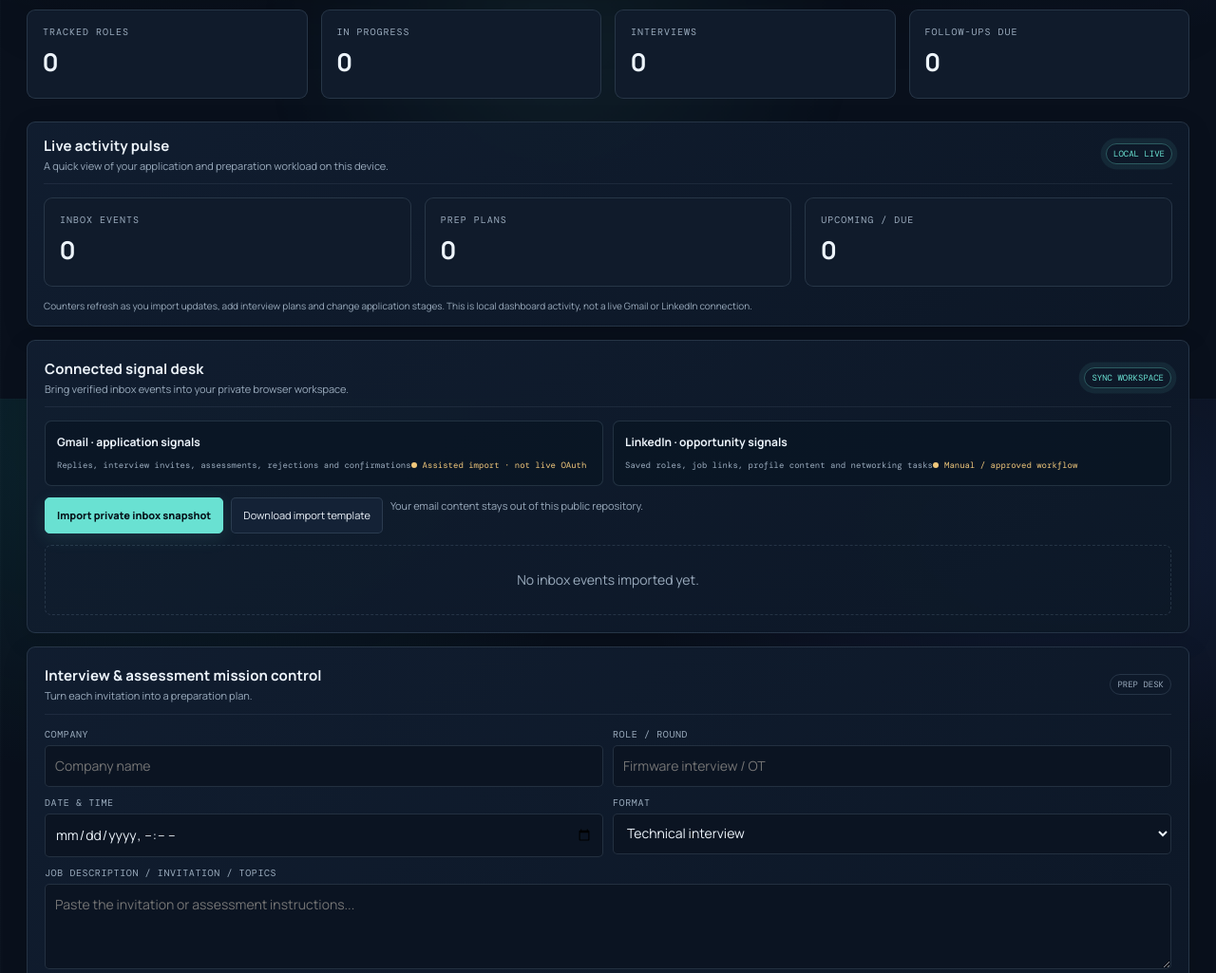
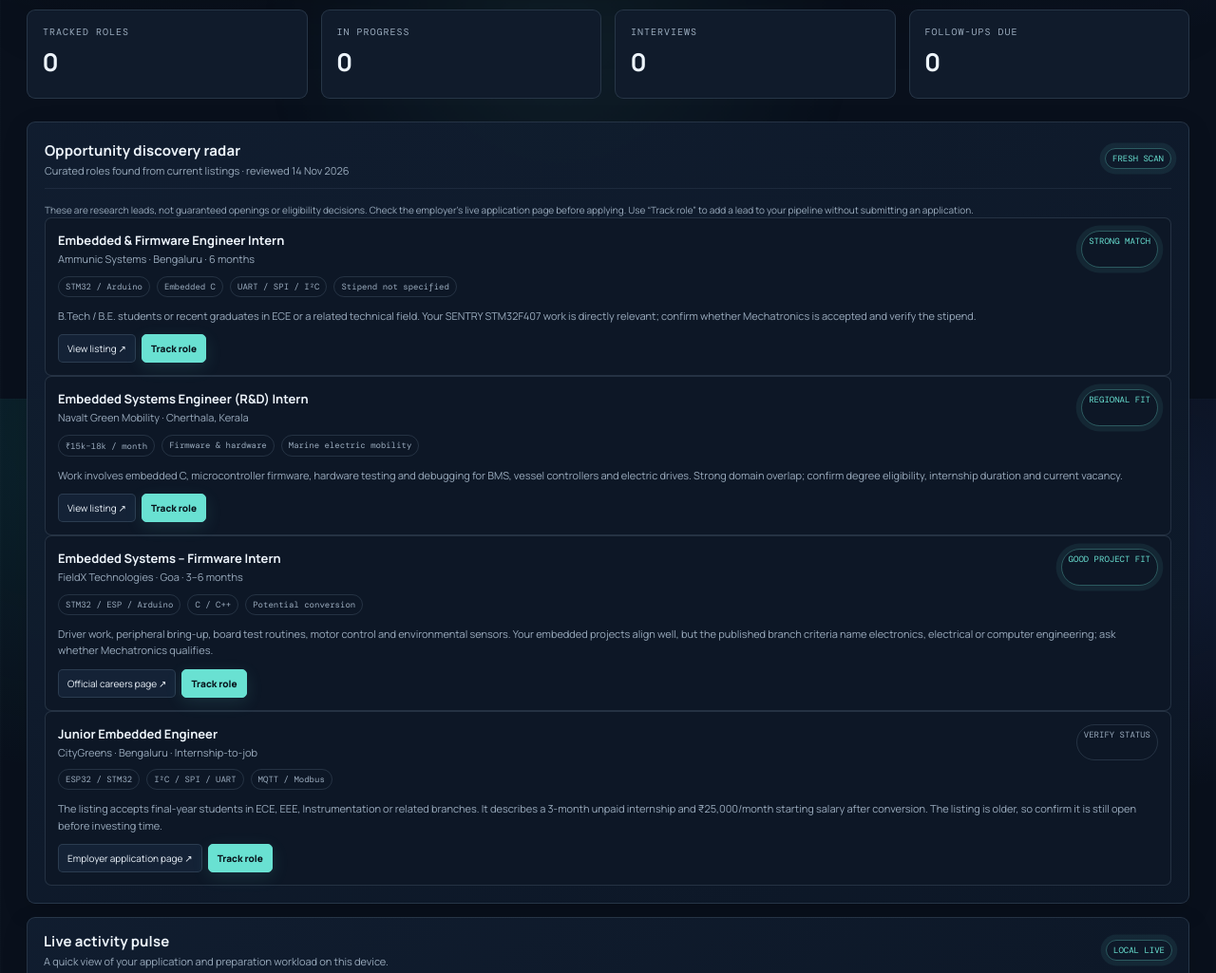
Before and after one commit to cbhavithscultural-cloud/engineering-portfolio, a plain HTML site: page career/index.html in a window 1280 px wide. Shown: the part 380-1405 px from the top of the page at 95% size. Drawn offline with nearby package versions, Linux system fonts and the light colour scheme.

Commit message:
Add curated opportunity discovery radar with evidence-based fit notes

```diff
--- a/career/index.html
+++ b/career/index.html
@@ -3,6 +3,12 @@
 <body><header class="top"><div class="shell topin"><a class="brand" href="../index.html">B<span>.</span> / CAREER OS</a><div class="toplinks"><a href="../index.html">PORTFOLIO</a><a href="https://github.com/cbhavithscultural-cloud/engineering-portfolio" target="_blank" rel="noreferrer">SOURCE ↗</a></div></div></header>
 <main class="shell"><section class="hero"><div><div class="eyebrow">PERSONAL CAREER OPERATIONS / V1</div><h1>Make every application<br><span style="color:var(--cyan)">a deliberate move.</span></h1><p>A local-first internship command centre for tracking opportunities, measuring role fit, preparing tailored outreach and staying on top of follow-ups.</p></div><div class="local"><span class="live-dot"></span>CAREER SYSTEM ONLINE · LOCAL DATA</div></section>
 <section class="stats"><div class="stat"><small>TRACKED ROLES</small><strong id="s-total">0</strong></div><div class="stat"><small>IN PROGRESS</small><strong id="s-active">0</strong></div><div class="stat"><small>INTERVIEWS</small><strong id="s-interviews">0</strong></div><div class="stat"><small>FOLLOW-UPS DUE</small><strong id="s-due">0</strong></div></section>
+<section class="panel"><div class="panelhead"><div><h2>Opportunity discovery radar</h2><div class="sub">Curated roles found from current listings · reviewed 14 Nov 2026</div></div><span class="pill stage"><span class="live-dot"></span>FRESH SCAN</span></div><div class="note">These are research leads, not guaranteed openings or eligibility decisions. Check the employer's live application page before applying. Use “Track role” to add a lead to your pipeline without submitting an application.</div><div class="opportunity-grid">
+<article class="app opportunity"><div class="app-top"><div><h3>Embedded & Firmware Engineer Intern</h3><div class="company">Ammunic Systems · Bengaluru · 6 months</div></div><span class="pill stage">STRONG MATCH</span></div><div class="app-meta"><span class="pill">STM32 / Arduino</span><span class="pill">Embedded C</span><span class="pill">UART / SPI / I²C</span><span class="pill">Stipend not specified</span></div><p class="sub">B.Tech / B.E. students or recent graduates in ECE or a related technical field. Your SENTRY STM32F407 work is directly relevant; confirm whether Mechatronics is accepted and verify the stipend.</p><div class="app-actions"><a class="btn small" href="https://in.linkedin.com/jobs/view/embedded-firmware-engineer-intern-at-ammunic-systems-private-limited-4489551810" target="_blank" rel="noreferrer">View listing ↗</a><button class="btn small primary" data-opportunity="ammunic">Track role</button></div></article>
+<article class="app opportunity"><div class="app-top"><div><h3>Embedded Systems Engineer (R&D) Intern</h3><div class="company">Navalt Green Mobility · Cherthala, Kerala</div></div><span class="pill stage">REGIONAL FIT</span></div><div class="app-meta"><span class="pill">₹15k–18k / month</span><span class="pill">Firmware & hardware</span><span class="pill">Marine electric mobility</span></div><p class="sub">Work involves embedded C, microcontroller firmware, hardware testing and debugging for BMS, vessel controllers and electric drives. Strong domain overlap; confirm degree eligibility, internship duration and current vacancy.</p><div class="app-actions"><a class="btn small" href="https://in.indeed.com/viewjob?jk=38a752a11a51e595" target="_blank" rel="noreferrer">View listing ↗</a><button class="btn small primary" data-opportunity="navalt">Track role</button></div></article>
+<article class="app opportunity"><div class="app-top"><div><h3>Embedded Systems – Firmware Intern</h3><div class="company">FieldX Technologies · Goa · 3–6 months</div></div><span class="pill stage">GOOD PROJECT FIT</span></div><div class="app-meta"><span class="pill">STM32 / ESP / Arduino</span><span class="pill">C / C++</span><span class="pill">Potential conversion</span></div><p class="sub">Driver work, peripheral bring-up, board test routines, motor control and environmental sensors. Your embedded projects align well, but the published branch criteria name electronics, electrical or computer engineering; ask whether Mechatronics qualifies.</p><div class="app-actions"><a class="btn small" href="https://fieldx.ai/careers" target="_blank" rel="noreferrer">Official careers page ↗</a><button class="btn small primary" data-opportunity="fieldx">Track role</button></div></article>
+<article class="app opportunity"><div class="app-top"><div><h3>Junior Embedded Engineer</h3><div class="company">CityGreens · Bengaluru · Internship-to-job</div></div><span class="pill">VERIFY STATUS</span></div><div class="app-meta"><span class="pill">ESP32 / STM32</span><span class="pill">I²C / SPI / UART</span><span class="pill">MQTT / Modbus</span></div><p class="sub">The listing accepts final-year students in ECE, EEE, Instrumentation or related branches. It describes a 3-month unpaid internship and ₹25,000/month starting salary after conversion. The listing is older, so confirm it is still open before investing time.</p><div class="app-actions"><a class="btn small" href="https://citygreens.zohorecruit.in/jobs/Careers/120768000007616090" target="_blank" rel="noreferrer">Employer application page ↗</a><button class="btn small primary" data-opportunity="citygreens">Track role</button></div></article>
+</div></section>
 <section class="panel" style="padding:13px 17px"><div class="panelhead"><div><h2>Live activity pulse</h2><div class="sub">A quick view of your application and preparation workload on this device.</div></div><span class="pill stage"><span class="live-dot"></span>LOCAL LIVE</span></div><div class="stats" style="margin:0;grid-template-columns:repeat(3,1fr)"><div class="stat"><small>INBOX EVENTS</small><strong id="pulse-inbox">0</strong></div><div class="stat"><small>PREP PLANS</small><strong id="pulse-prep">0</strong></div><div class="stat"><small>UPCOMING / DUE</small><strong id="pulse-next">0</strong></div></div><div class="note">Counters refresh as you import updates, add interview plans and change application stages. This is local dashboard activity, not a live Gmail or LinkedIn connection.</div></section>
 <section class="panel"><div class="panelhead"><div><h2>Connected signal desk</h2><div class="sub">Bring verified inbox events into your private browser workspace.</div></div><span class="pill stage">SYNC WORKSPACE</span></div><div class="integration-strip"><div class="integration"><b>Gmail · application signals</b><small>Replies, interview invites, assessments, rejections and confirmations</small><div class="state">Assisted import · not live OAuth</div></div><div class="integration"><b>LinkedIn · opportunity signals</b><small>Saved roles, job links, profile content and networking tasks</small><div class="state">Manual / approved workflow</div></div></div><div class="toolbar" style="margin-top:12px"><label class="btn primary" for="inboxImport">Import private inbox snapshot</label><input id="inboxImport" type="file" accept="application/json" class="hidden"><button class="btn" id="downloadInboxTemplate">Download import template</button><span class="sub">Your email content stays out of this public repository.</span></div><div id="inboxEvents" class="app-list"><div class="empty">No inbox events imported yet.</div></div></section>
 <section class="panel"><div class="panelhead"><div><h2>Interview & assessment mission control</h2><div class="sub">Turn each invitation into a preparation plan.</div></div><span class="pill">PREP DESK</span></div><div class="fields"><div class="field"><label>COMPANY</label><input id="prepCompany" placeholder="Company name"></div><div class="field"><label>ROLE / ROUND</label><input id="prepRole" placeholder="Firmware interview / OT"></div><div class="field"><label>DATE & TIME</label><input id="prepDate" type="datetime-local"></div><div class="field"><label>FORMAT</label><select id="prepFormat"><option>Technical interview</option><option>Online test (OT)</option><option>HR interview</option><option>Take-home assignment</option><option>Technical discussion</option></select></div><div class="field wide"><label>JOB DESCRIPTION / INVITATION / TOPICS</label><textarea id="prepTopics" rows="3" placeholder="Paste the invitation or assessment instructions..."></textarea></div></div><div class="form-actions"><button class="btn primary" id="savePrep">Add preparation plan</button></div><div id="prepList" class="app-list" style="margin-top:12px"><div class="empty">No interview or assessment plans yet.</div></div></section><div class="layout"><div><section class="panel"><div class="panelhead"><div><h2>Opportunity pipeline</h2><div class="sub">Track each role from discovery to outcome.</div></div><button class="btn primary" id="newBtn">＋ Add opportunity</button></div>
```
